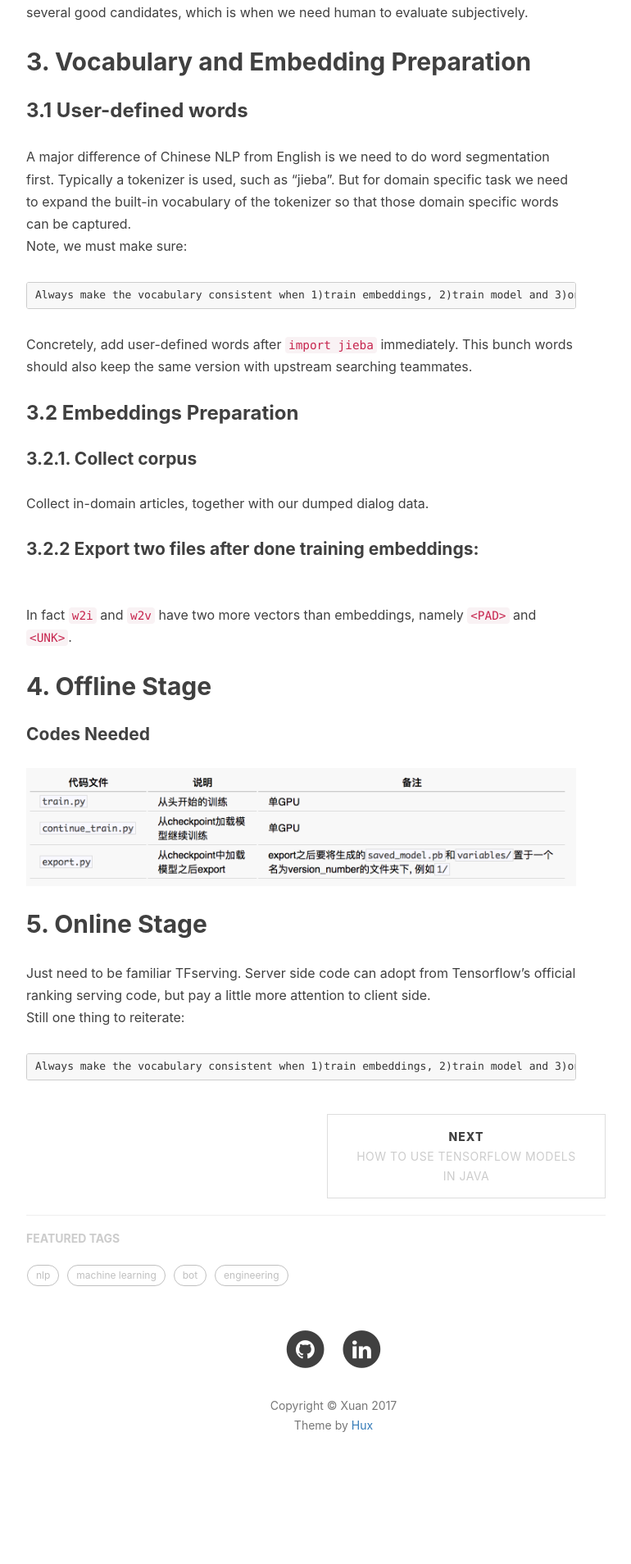
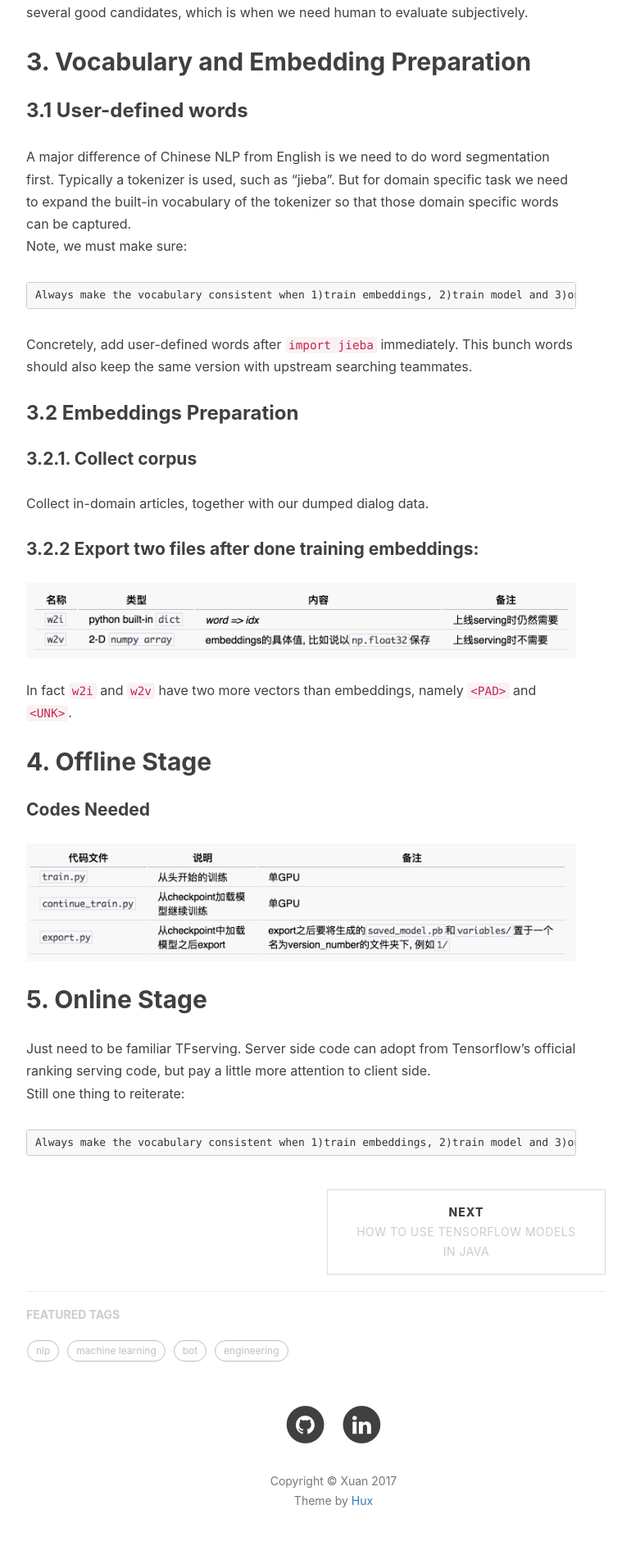
Before and after one commit to Alex-X-W/Alex-X-W.github.io, a Jekyll site: the page built from _posts/2017-09-10-dialog_rerank.markdown, in a window 1280 px wide. Shown: the part 3399-5307 px from the top of the page at 82% size, without its empty margins (233-1003 px from the left). Built offline with Jekyll 4.4.1, drawn with Linux system fonts in a browser that asks for light colours; nearby versions of some CDN libraries; comment, search, counter and statistics services are not loaded; before the commit the page ends 5215 px from its top, so only the background shows below that.

Commit message:
fix img bug

```diff
--- a/_includes/posts/2017-09-10-dialog_rerank/en.md
+++ b/_includes/posts/2017-09-10-dialog_rerank/en.md
@@ -62,7 +62,7 @@
 #### 3.2.1. Collect corpus
 Collect in-domain articles, together with our dumped dialog data.
 #### 3.2.2 Export two files after done training embeddings:
-![](/img/in-post/2/table2.png)
+![](/img/in-post/1/table2.png)
 In fact `w2i` and `w2v` have two more vectors than embeddings, namely `<PAD>` and `<UNK>`.
 
 ## 4. Offline Stage
```
